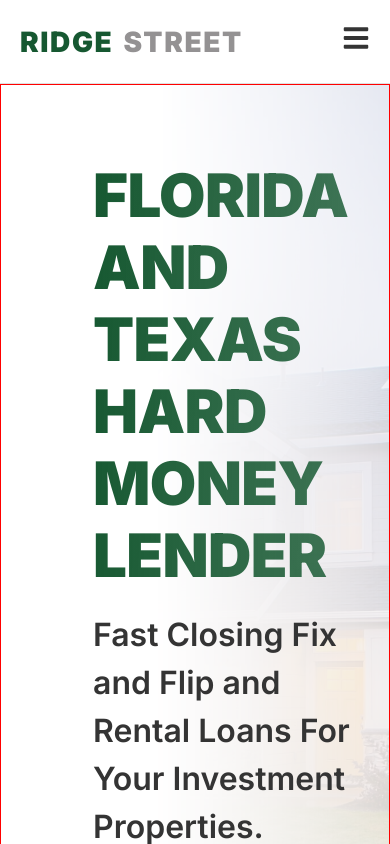
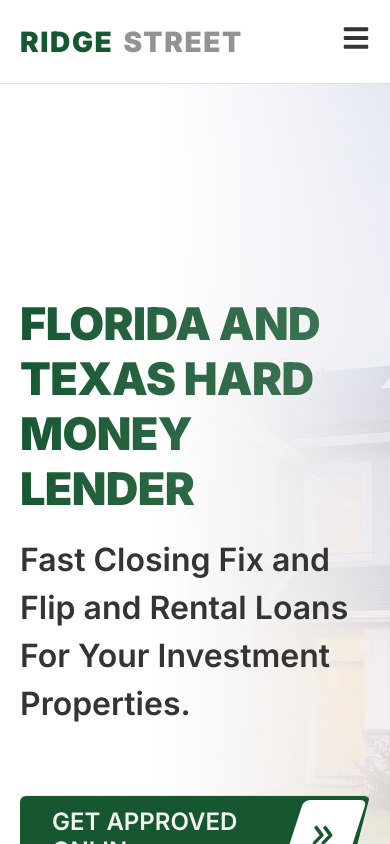
Before and after one commit to mdrubelhossain-me/softvence-frontend-task, a React (Vite) app: page / in a window 390 px wide. Shown: the top 844 px of the page. Built offline with nearby package versions, Linux system fonts and the light colour scheme.

Commit message:
correction

```diff
--- a/src/components/Hero/Hero.css
+++ b/src/components/Hero/Hero.css
@@ -3,29 +3,16 @@
     height: auto;
     min-height: 1004px;
     margin: 0 auto;
-    border: 1px solid red;
     position: relative;
     background-image: url('../../assets//images/hero-bg.jpg');
     background-position: center;
     background-size: cover;
     background-repeat: no-repeat;
+    overflow: hidden;
 }
 
-.hero-container {
-    max-width: 1728px;
-    min-height: 1004px;
-    margin: 0 auto;
-    border: 1px solid red;
-    position: relative;
-    background-image: url('../../assets/images/hero-bg.jpg');
-    background-position: center;
-    background-size: cover;
-    background-repeat: no-repeat;
-    overflow: hidden;
-    /* to clip overlay */
-}
 
-.overlay {
+.hero-container .overlay {
     position: absolute;
     inset: 0;
     background: white;
@@ -51,7 +38,7 @@
 }
 
 .hero-container .content .left-side {
-    max-width: 700px;
+    width: 700px;
 }
 
 .hero-container .content .left-side h1 {
@@ -141,3 +128,60 @@
 .hero-container .content .right-side {
     width: 50%;
 }
+
+
+
+/* @media (min-width: 1230px) and (max-width: 1300px) {
+
+    .hero-container .content {
+        flex-direction: column;
+    }
+
+    .hero-container .content .left-side {
+        width: 100% !important;
+    }
+
+
+    .hero-container .content .right-side {
+        width: 100% !important;
+    }
+} */
+
+@media (min-width: 992px) and (max-width: 1229px) {
+
+    .hero-container .content {
+        padding-right: 20px;
+        padding-left: 20px;
+        flex-direction: column;
+    }
+
+    .hero-container .content .left-side {
+        width: 100% !important;
+    }
+
+
+    .hero-container .content .right-side {
+        width: 100% !important;
+    }
+}
+
+@media (min-width: 316px) and (max-width: 991px) {
+
+    .hero-container .content {
+        padding-right: 20px;
+        padding-left: 20px;
+        flex-direction: column;
+    }
+
+    .hero-container .content .left-side {
+        width: 100% !important;
+    }
+
+    .hero-container .content .left-side h1 {
+        font-size: 45px;
+    }
+
+    .hero-container .content .right-side {
+        width: 100% !important;
+    }
+}
```
